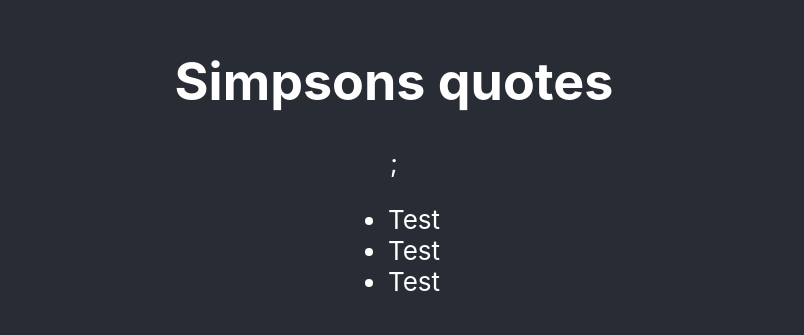
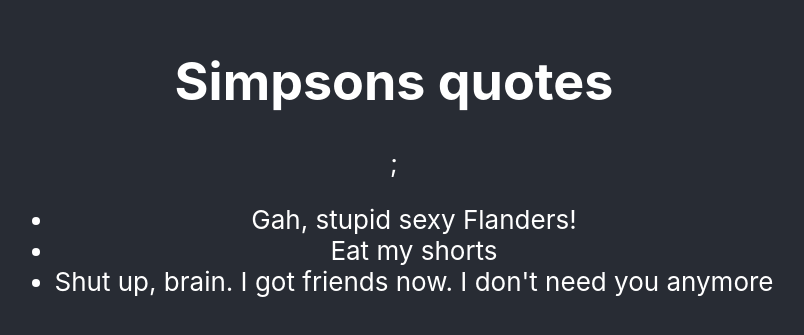
Before and after one commit to francomac/react-simpsons, a React (Create React App) app: page / in a window 1280 px wide. Shown: the part 231-566 px from the top of the page, without its empty margins (246-1050 px from the left). Built offline with nearby package versions, Linux system fonts and the light colour scheme.

Commit message:
test list items content

```diff
--- a/src/components/main-page.js
+++ b/src/components/main-page.js
@@ -4,9 +4,9 @@
   <>
     <h1>Simpsons quotes</h1>;
     <ul>
-        <li>Test</li>
-        <li>Test</li>
-        <li>Test</li>
+        <li>Gah, stupid sexy Flanders!</li>
+        <li>Eat my shorts</li>
+        <li>Shut up, brain. I got friends now. I don't need you anymore</li>
     </ul>
   </>
 );
```
Also changed, not shown: 1 other file (tests, documents, lock files or other folders).
